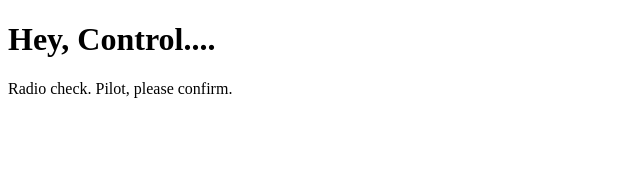
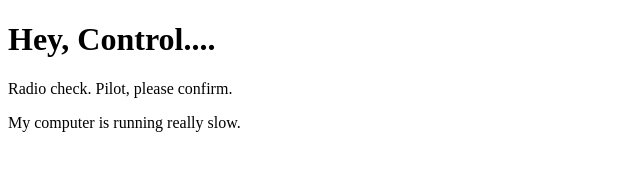
Before and after one commit to UGcode101/communication_log, a plain HTML site: page index.html in a window 1280 px wide. Shown: the whole page, without its empty margins (0-640 px from the left). Drawn offline with Linux system fonts and the light colour scheme.

Commit message:
add to paragraph

```diff
--- a/index.html
+++ b/index.html
@@ -3,5 +3,6 @@
    <body>
       <h1>Hey, Control....</h1>
       <p>Radio check. Pilot, please confirm.</p>
+      <p>My computer is running really slow.</p>
    </body>
 </html>
```
